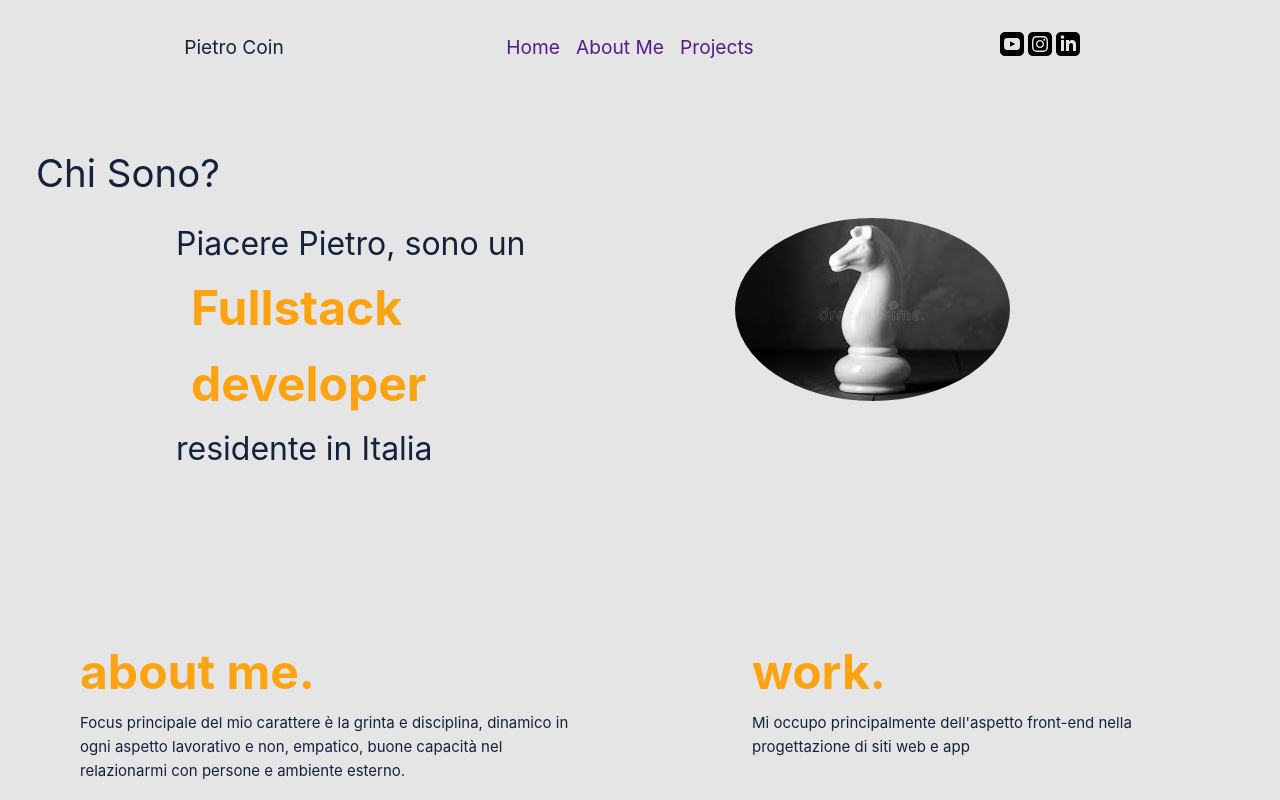
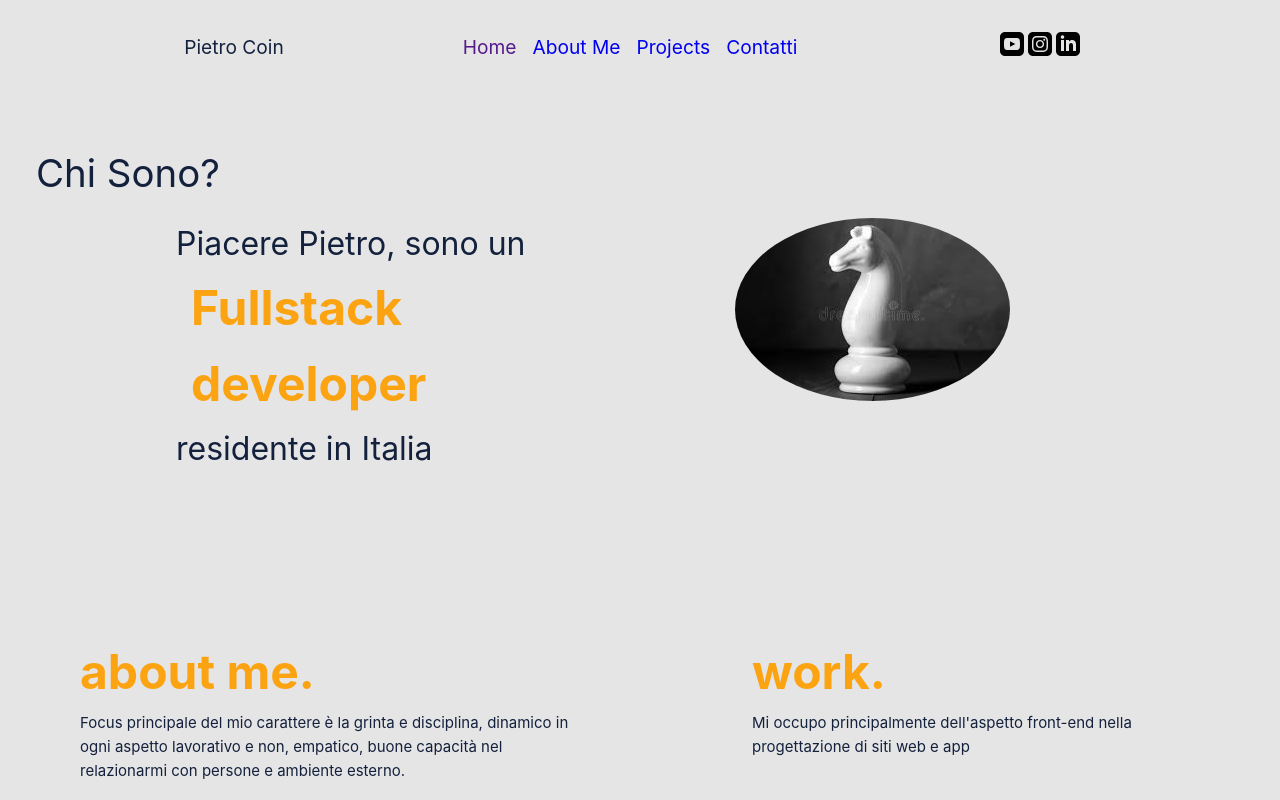
Before and after one commit to atoms-formazione/vue-portfolio, a Vue app: page / in a window 1280 px wide. Shown: the top 800 px of the page. Built offline with nearby package versions, Linux system fonts and the light colour scheme.

Commit message:
finished

```diff
--- a/src/App.vue
+++ b/src/App.vue
@@ -11,10 +11,10 @@
     <NavBar></NavBar>
     <TheHero></TheHero>
     <div class="midsection">
-      <div class="about"><AboutMe></AboutMe></div>
-      <div class="workspace"><WorkSpace></WorkSpace></div>
+      <div class="about" id="aboutme"><AboutMe></AboutMe></div>
+      <div class="workspace" id="workspace"><WorkSpace></WorkSpace></div>
     </div>
-    <Contatacs></Contatacs>
+    <Contatacs id="contatti"></Contatacs>
   </div>
 </template>
 
@@ -24,11 +24,10 @@
   margin-bottom: -150px;
 }
 
-.about{
-  flex:1;
+.about {
+  flex: 1;
 }
 .workspace {
   flex: 1;
 }
-
 </style>
--- a/src/components/NavBar.vue
+++ b/src/components/NavBar.vue
@@ -5,8 +5,9 @@
     </div>
     <div class="pages">
       <a href="">Home</a>
-      <a href="">About Me</a>
-      <a href="">Projects</a>
+      <a href="#aboutme">About Me</a>
+      <a href="#workspace">Projects</a>
+      <a href="#contatti">Contatti</a>
     </div>
     <div class="icons">
       <svg
```
